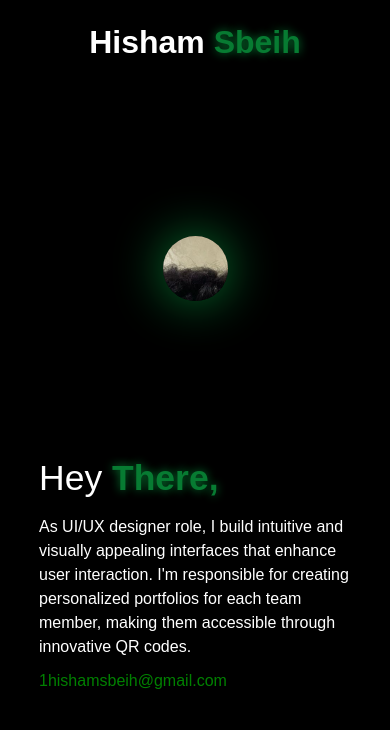
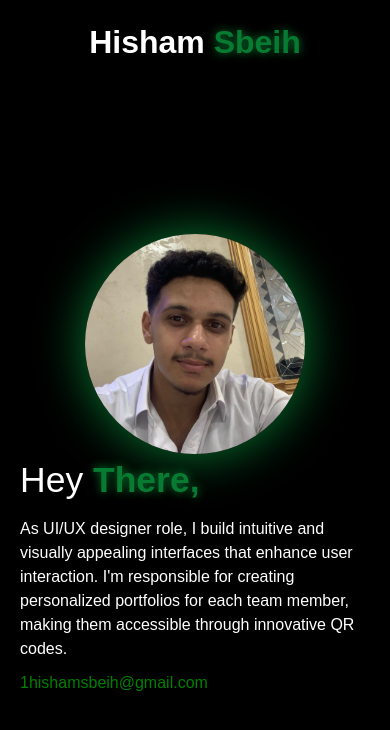
Before and after one commit to hishamsbeih/hishamsbeih.github.io, a plain HTML site: page index.html in a window 390 px wide. Drawn offline with nearby package versions, Linux system fonts and the light colour scheme.

Commit message:
Update Hisham.css

```diff
--- a/Hisham.css
+++ b/Hisham.css
@@ -34,7 +34,7 @@ nav{
     align-items: center;
 }
 
-.logo{
+.logo {
     color: white;
     font-size: 2rem;
     font-weight: bold;
@@ -86,6 +86,7 @@ nav{
     width: 100%;
 
 }
+
 .nav-container .links a:hover{
     color: #077b32;
 
@@ -102,6 +103,7 @@ nav{
     box-shadow: 0 0 20px black;
     transition: 0.2s linear;
 }
+
 .dropdown .links a{
     display: flex;
     color: white;
@@ -111,23 +113,27 @@ nav{
     align-items: center;
     transition: 0.2s linear;
 }
+
 .dropdown .links a:hover{
     background-color: #077b32;
 }
 
-section{
+section {
     width: 100%;
     height: 90vh;
 }
-.main-container{
+
+.main-container {
     width: 100%;
     height: 100%;
     display: flex;
+    flex-direction: row;
     justify-content: space-evenly;
     align-items: center;
+    width: 80%;
 }
 
-.main-container .image{
+.main-container .image {
     width: 420px;
     height: 420px;
     border-radius: 100%;
@@ -136,11 +142,12 @@ section{
 }
 .main-container .image img{
     width: 100%;
+}
 
-}
 .main-container .image:hover{
     animation: animate 1.5s ease-in-out infinite;
 }
+
 @keyframes animate{
     0%{
         scale: 1;
@@ -155,31 +162,29 @@ section{
     }
 }
 
-.main-container .content{
-    color: white;
-    width: 40%;
-    min-height: 100px;
 
-}
-.content h1{
+
+.content h1 {
     font-size: clamp(1rem,1rem + 5vw,1.8rem);
 }
-.content h1 span{
+.content h1 span {
     color: #077b32;
     text-shadow: 0 0 10px #077b32;
 }
-.content .typewriter{
+.content .typewriter {
     font-size: clamp(1rem,1rem + 5vw,2.5rem);
+    color: #fff;
 }
 
-.content .typewriter-text{
+.content .typewriter-text {
     color: #077b32;
     text-shadow: 0 0 10px #077b32;
     font-weight: 600;
 }
-.content p{
+.content p {
     font-size: clamp(0.4rem,02rem + 9vw, 1rem);
-    margin:10px 0;
+    margin: 10px 0;
+    color: #fff;
 }
 
 .content button{
@@ -196,7 +201,7 @@ section{
     transition: 0.2s linear;
 
 }
-.content button:hover{
+.content button:hover {
     scale: 1.1;
     color: #077b32;
     border: 2px solid #077b32;
@@ -204,7 +209,7 @@ section{
     box-shadow: 0 0 40px #077b32;
 }
 
-@media (max-width:884px){
+@media (max-width:768px){
     nav.logo{
         position: absolute;
         top: 16px;
@@ -215,8 +220,19 @@ section{
     .main-container{
         display: flex;
         flex-direction: column;
+        justify-content: center;
+        padding: 20px;
+        width: 100%;
+    }
 
+    .main-container .image {
+        width: 220px;
+        height: 220px;
+        border-radius: 100%;
+        overflow: hidden;
+        box-shadow: 0 0 50px #077b32;
     }
+
     .nav-container .links{
         display: none;
     }
@@ -225,35 +241,12 @@ section{
     .cancel{
         display: block;
     }
-    .main-container .content{
-        width: 80%;
-    }
-    .main-container .image{
-        z-index: -1;
-        width: 65px;
-        height: 65px;
-    }
 
 }
-@media(max-width: 440px){
-    /* .main-container .image{
-        width: 50%;
-        height: 40%;
-    } */
-    .main-container .content{
-        width: 80%;
 
-    }
-    .main-container button{
-        margin-top: 15px;
+@media (min-width:768px){
+    .main-container .content {
+        width: 40%;
+        min-height: 100px;
     }
 }
-
-#imageId {
-    /* resize:  ; */
-    /* image-rendering: ; */
-    object-fit: cover;
-    height: 460px;
-    /* width: 460px; */
-    bottom: 50px;
-}
```
